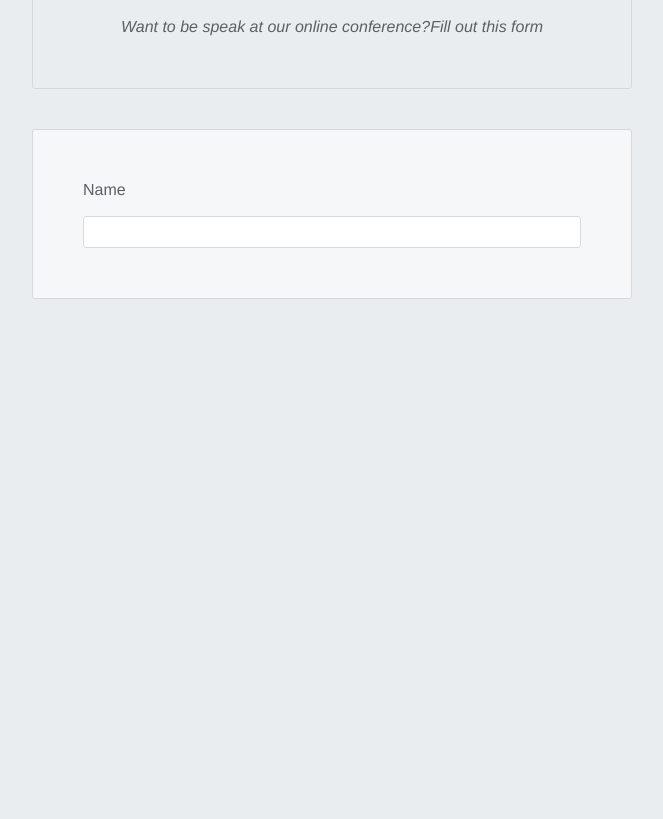
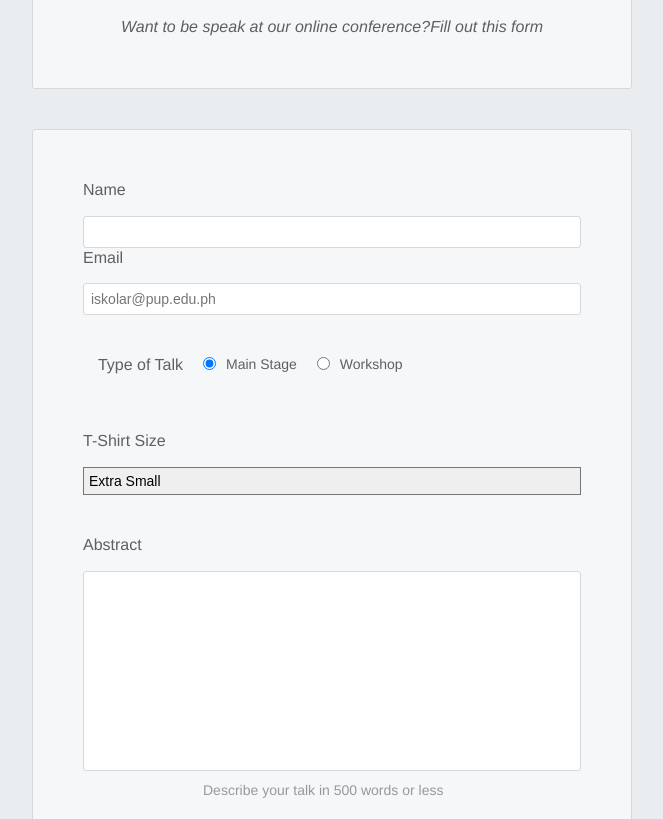
Before and after one commit to Maureneane/MAGUIGAD_HTML-FORMS, a plain HTML site: page speaker-submission.html in a window 1280 px wide. Shown: the part 133-952 px from the top of the page, without its empty margins (308-971 px from the left). Before the commit the page ends 800 px from the top, so only its background shows below. Drawn offline with Linux system fonts and the light colour scheme.

Commit message:
commit message here

```diff
--- a/speaker-submission.html
+++ b/speaker-submission.html
@@ -15,7 +15,48 @@
         <div class="form-row">
             <label for="full-name">Name</label>
             <input id="full-name" name="full-name" type="text" />
+            <label for="email">Email</label>
+            <input id="email" name="email" type="email" placeholder="iskolar@pup.edu.ph"/>
+
+
     </div>
+    <fieldset class="legacy-form-row">
+        <legend> Type of Talk </legend>
+        <input id="seminar-type-1" name="seminar-type" type="radio"
+        value="main-stage" checked/>
+        <label for="seminar-type-1" class="radio-label">Main Stage</label>
+        <input id="seminar-type-2" name="seminar-type" type="radio"
+        value="workshop"/>
+        <label for="seminar-type-2" class="radio-label">Workshop</label>
+    </fieldset>
+
+    <div class='form-row'>
+        <label for='t-shirt'>T-Shirt Size</label>
+        <select id='t-shirt' name='t-shirt'>
+        <option value='xs'>Extra Small</option>
+        <option value='s'>Small</option>
+        <option value='m'>Medium</option>
+        <option value='l'>Large</option>
+        </select>
+       </div>
+
+       <div class='form-row'>
+        <label for='abstract'>Abstract</label>
+        <textarea id='abstract' name='abstract'></textarea>
+        <div class='instructions'>Describe your talk in 500 words or less</div>
+       </div>
+
+       <div class='form-row'>
+        <label class='checkbox-label' for='available'>
+        <input id='available'
+        name='available'
+        type='checkbox'
+        value='is-available'/>
+        <span>I’m actually available the date of the talk</span>
+        </label>
+       </div>
+
+
     </form>
 </body>
 </html>
--- a/styles.css
+++ b/styles.css
@@ -6,7 +6,7 @@
 
 body {
     color:  #5d6063;
-    background-color: #eaedf0;
+    background-color: #EAEDF0;
     font-family: "Helvetica", "Arial", sans-serif;
     font-size: 16px;
     line-height: 1.3;
@@ -18,7 +18,7 @@ body {
 
 .speaker-form-header{
     text-align: center;
-    background-color: f6f7f8;
+    background-color: #f6f7f8;
     border: 1px solid #d6d9dc;
     border-radius: 3px;
 
@@ -43,21 +43,17 @@ body {
     margin: 0 0 40px 0;
 }
 
-@media only screen and (min-width: 700px) {
-    .speaker-form-header ,
-    .speaker-form {
-    width: 600px;}
+.form-row {
+   margin-bottom: 40px;
+   display: flex;
+   justify-content: flex-start;
+   flex-direction: column;
+   flex-wrap: wrap;
+
 }
 
-.form-row {
-    margin-bottom: 40ox;
-    display: flex;
-    justify-content: flex-start;
-    flex-direction: column;
-    flex-wrap: wrap;
-}
-
-.form-row input[type='text'] {
+.form-row input[type='text'],
+.form-row input[type='email'] {
     background-color: #ffffff;
     border:  1px solid #d6d9dc;
     border-radius: 3px;
@@ -67,5 +63,138 @@ body {
 }
 
 .form-row label {
+  margin-bottom: 15px;
+ }
+
+.form-row input[type='text'] :invalid,
+.form-row input[type='email'] :invalid {
+    border: 1px solid #D55C5F;
+    color: #D55C5F;
+    box-shadow: none;
+}
+.form-row textarea {
+    font-family: "Helvetica", "Arial", sans-serif;
+    font-size: 14px;
+    border: 1px solid #D6D9DC;
+    border-radius: 3px;
+    min-height: 200px;
+    margin-bottom: 10px;
+    padding: 7px;
+    resize: none;
+   }
+   .form-row .instructions {
+    color: #999999;
+    font-size: 14px;
+
+   }
+
+@media only screen and (min-width: 700px) {
+    .speaker-form-header ,
+    .speaker-form {
+    width: 600px;}
+
+.form-row {
+    margin-bottom: 40px;
+    display: flex;
+    justify-content: flex-start;
+    flex-direction: column;
+    flex-wrap: wrap;
+}
+
+.form-row input[type='text'],
+    .form-row input[type='email'],
+    .form-row select,
+    .form-row textarea {
+        width: 250px;
+        height: initial;
+    }
+
+    .form-row input[type='text'],
+    .form-row input[type='email'] {
+        background-color: #ffffff;
+        border:  1px solid #d6d9dc;
+        border-radius: 3px;
+        width: 100%;
+        padding: 7px;
+        font-size: 14px;
+    }
+
+.legacy-form-row {
+    margin-bottom: 10px;
+}
+
+.legacy-form-row legend {
+    width: 120px;
+    text-align: right;
+    padding-right: 20px;
+
+}
+
+.legacy-form-row legend {
+    float: left;
+
+}
+
+}
+
+.legacy-form-row {
+    border: none;
+    margin-bottom: 40px;
+}
+
+.legacy-form-row legend {
     margin-bottom: 15px;
 }
+
+.legacy-form-row .radio-label {
+    display: block;
+    font-size: 14px;
+    padding: 0px 20px 0px 10px;
+}
+
+.legacy-form-row input[type='radio']{
+    margin-top: 2px;
+}
+
+.legacy-form-row .radio-label,
+.legacy-form-row input[type='radio']{
+    float: left;
+}
+
+.form-row select {
+    width: 100%;
+    padding: 5px;
+    font-size: 14px;
+    -webkit-appearance: none;
+    appearance: none;
+   }
+
+   .form-row textarea {
+    font-family: "Helvetica", "Arial", sans-serif;
+    font-size: 14px;
+    border: 1px solid #D6D9DC;
+    border-radius: 3px;
+    min-height: 200px;
+    width: 100%;
+    margin-bottom: 10px;
+    padding: 7px;
+    resize: none;
+   }
+   .form-row .instructions {
+    color: #999999;
+    font-size: 14px;
+    margin-bottom: 30px;
+}
+
+.form-row .instructions {
+    margin-left: 120px;
+    }
+
+.form-row .checkbox-label {
+        margin-bottom: 0;
+       }
+
+       form-row .checkbox-label {
+        margin-left: 120px;
+        width: auto;
+       }
```
Also changed, not shown: index.html (+1 -1 lines).
